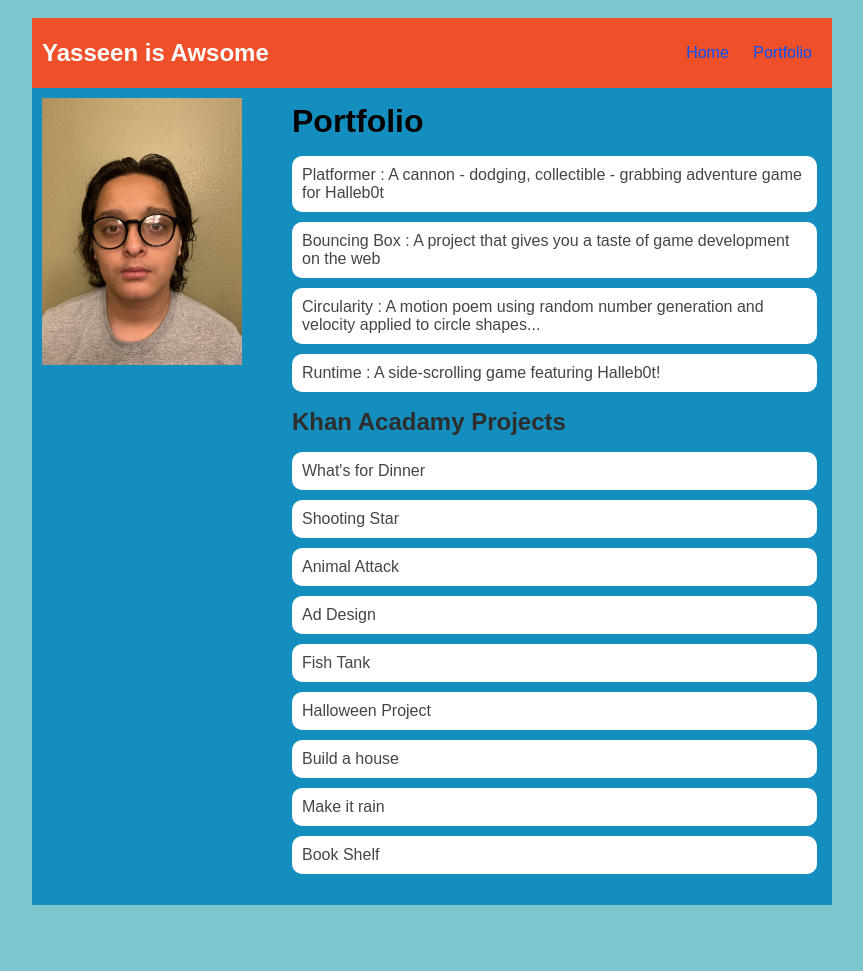
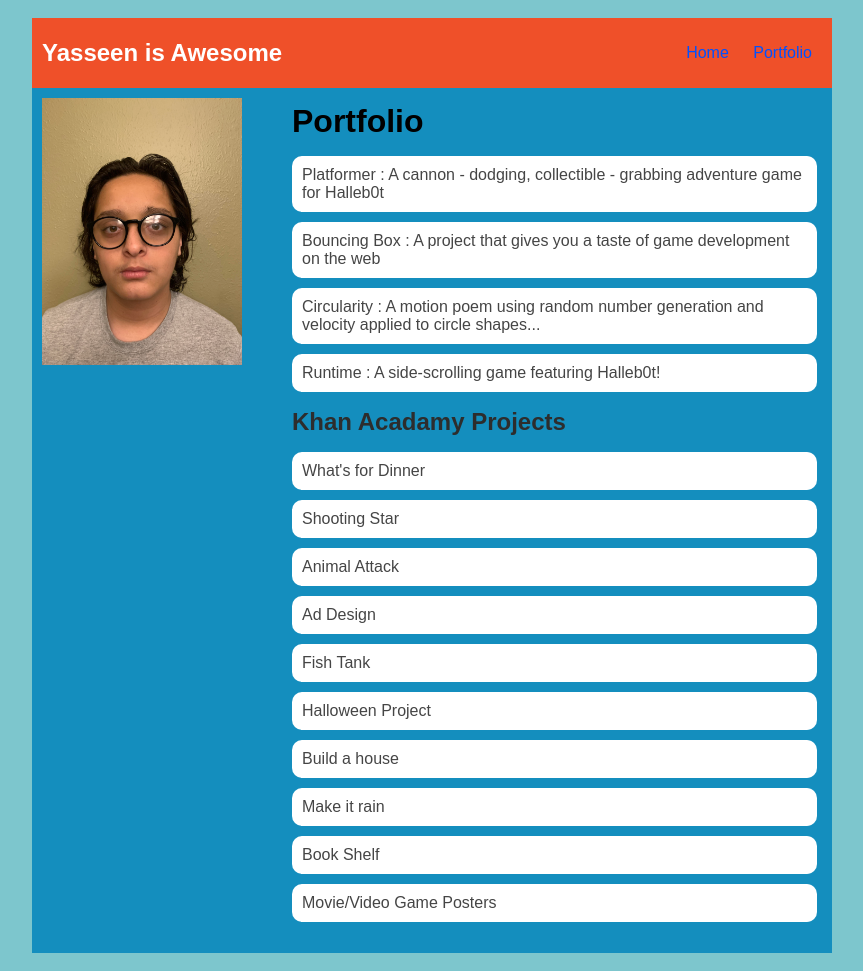
Before and after one commit to yasseenmukhtar/yasseenmukhtar.github.io, a plain HTML site: page portfolio.html in a window 1280 px wide. Shown: the whole page, without its empty margins (208-1071 px from the left). Before the commit the page ends 923 px from the top, so only its background shows below. Drawn offline with Linux system fonts and the light colour scheme.

Commit message:
describe your changes

```diff
--- a/portfolio.html
+++ b/portfolio.html
@@ -14,7 +14,7 @@
 
             <nav>
 
-                <h1>Yasseen is Awsome</h1>
+                <h1>Yasseen is Awesome</h1>
 
                 <ul id = "nav-ul">
 
@@ -60,6 +60,7 @@
                         <li><a href = "https://www.khanacademy.org/computer-programming/spin-off-of-project-build-a-house/4843268199858176">Build a house</a></li>
                         <li><a href = "https://www.khanacademy.org/computer-programming/spin-off-of-project-make-it-rain/6270981242535936">Make it rain</a></li>
                         <li><a href = "https://www.khanacademy.org/computer-programming/spin-off-of-project-bookshelf/4637600708739072">Book Shelf</a></li>
+                        <li><a href = "https://www.khanacademy.org/computer-programming/spin-off-of-movievideo-game-posters/5351289759907840">Movie/Video Game Posters</a></li>
                     </ul>
                     </ul>
 
```
